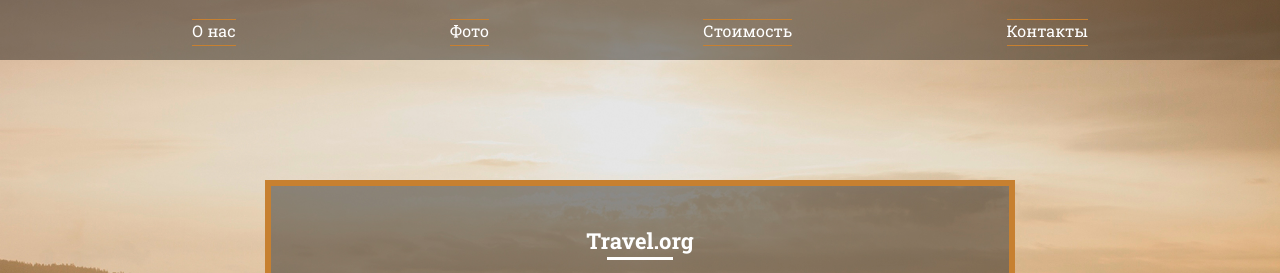
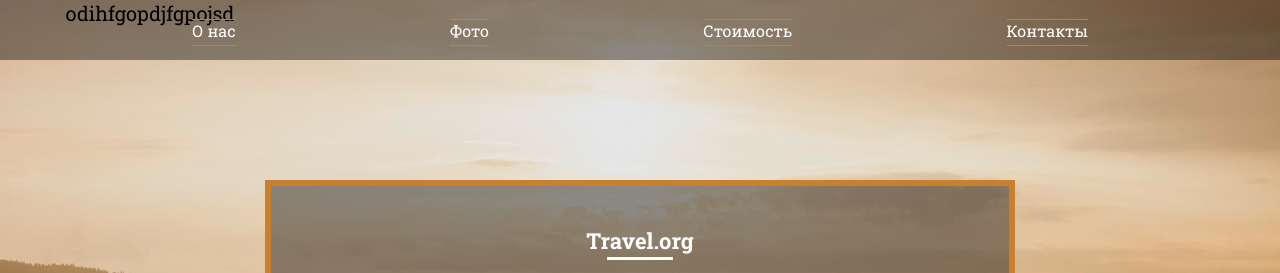
Before and after one commit to nikolailevshakov/yoga, a plain HTML site: page index.html in a window 1280 px wide. Shown: the top 273 px of the page. Drawn offline with Linux system fonts and the light colour scheme.

Commit message:
add class.js, where create a class

```diff
--- a/index.html
+++ b/index.html
@@ -231,5 +231,6 @@
 	 		</div>
 	</div>
 	<script src="js/script.js"></script>
+	<script src="js/class.js"></script>
 </body>
 </html>
--- /dev/null
+++ b/js/class.js
@@ -0,0 +1,27 @@
+
+window.addEventListener('DOMContentLoaded', () => {
+class Options {
+    constructor(height, width, bg, fontSize, textAlign) {
+        this.height = height;
+        this.width = width;
+        this.bg = bg;
+        this.fontSize = fontSize;
+        this.textAlign = textAlign;
+    }
+    createDiv(text) {
+        let newDiv = document.createElement('div');
+        newDiv.innerHTML = text;
+        document.body.insertBefore(newDiv,document.getElementsByTagName('header')[0]);
+        newDiv.style.height = this.height;
+        newDiv.style.width = this.width;
+        newDiv.style.bg = this.bg;
+        newDiv.style.fontSize = this.fontSize;
+        newDiv.style.textAlign = this.textAlign;
+        newDiv.style.position = 'absolute';
+    }
+}
+
+let sampleDiv = new Options('100px', '300px', 'red', '20px', 'center');
+
+sampleDiv.createDiv('odihfgopdjfgpojsd');
+});
--- a/js/script.js
+++ b/js/script.js
@@ -1,4 +1,4 @@
-window.addEventListener('DOMContentLoaded', function() {
+window.addEventListener('DOMContentLoaded', ()=> {
     'use strict';
 
 // Tabs through event delegation
@@ -20,7 +20,7 @@
         }
     }
 
-    info.addEventListener('click', function (event) {
+    info.addEventListener('click', (event)=> {
         let target = event.target;
         if (target && target.classList.contains('info-header-tab')) {
             for (let i=0; i<tab.length; i++) {
```
